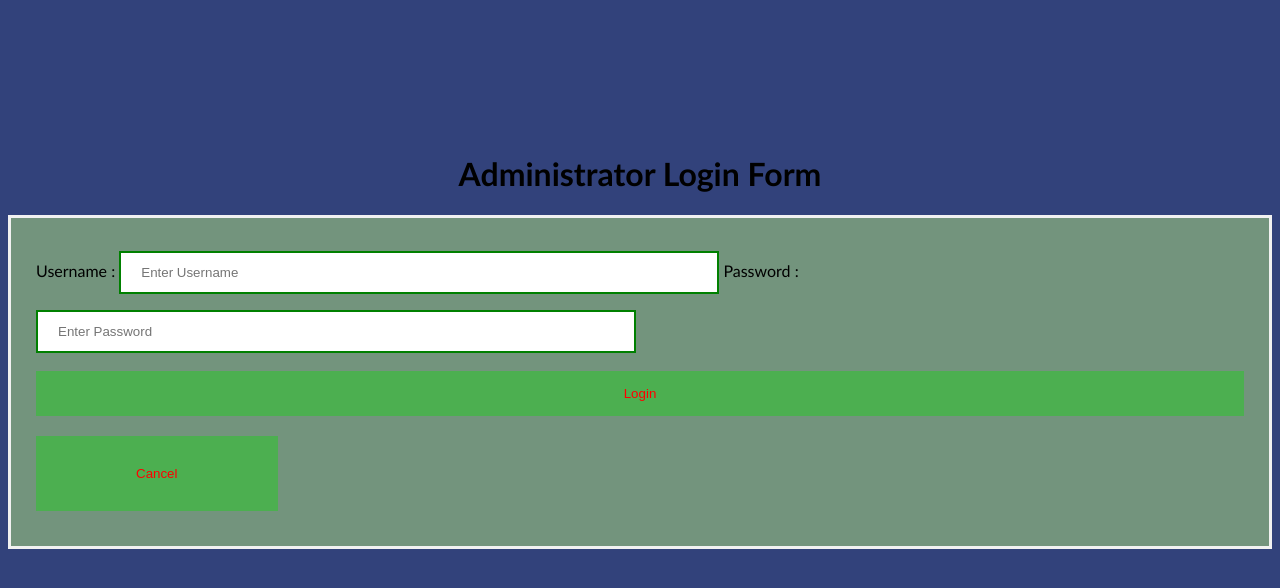
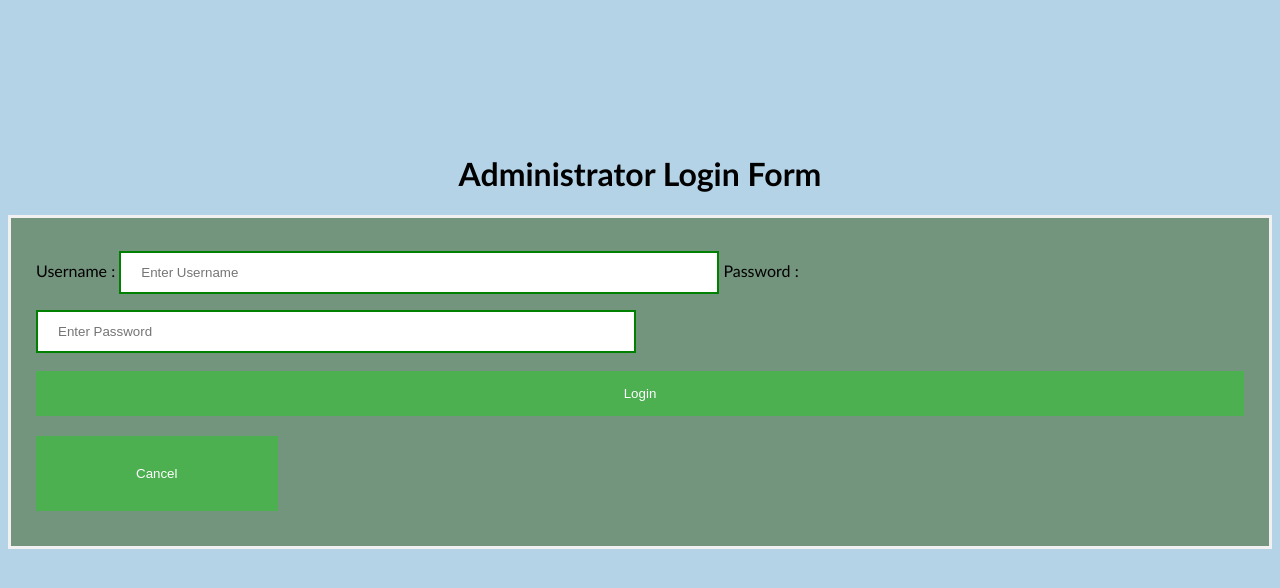
Before and after one commit to kadirselcuk/RemoteMentalHealth, a PHP site: page /admin.html in a window 1280 px wide. Shown: the top 588 px of the page. Run offline with PHP 8.4, Linux system fonts and the light colour scheme.

Commit message:
Update style.css

```diff
--- a/style.css
+++ b/style.css
@@ -2,13 +2,13 @@
 
 Body {
   font-family: Calibri, Helvetica, sans-serif;
-  background-color: #32427b;
+  background-color: #b5d3e7;
   padding-top:125px;
 }
 button {
        background-color: #4CAF50;
        width: 100%;
-        color: red;
+        color: white;
         padding: 15px;
         margin: 10px 0px;
         border: none;
```
